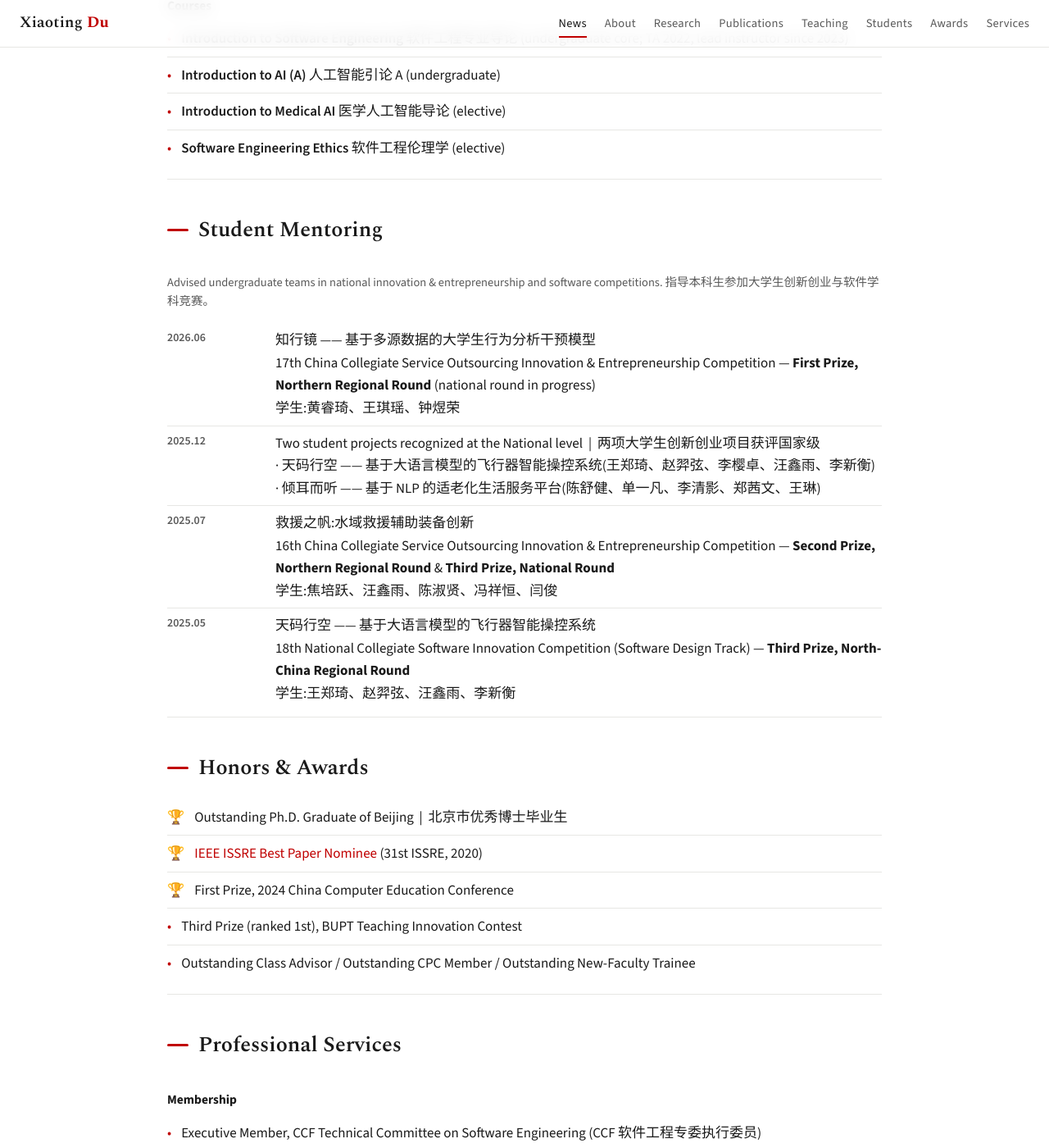
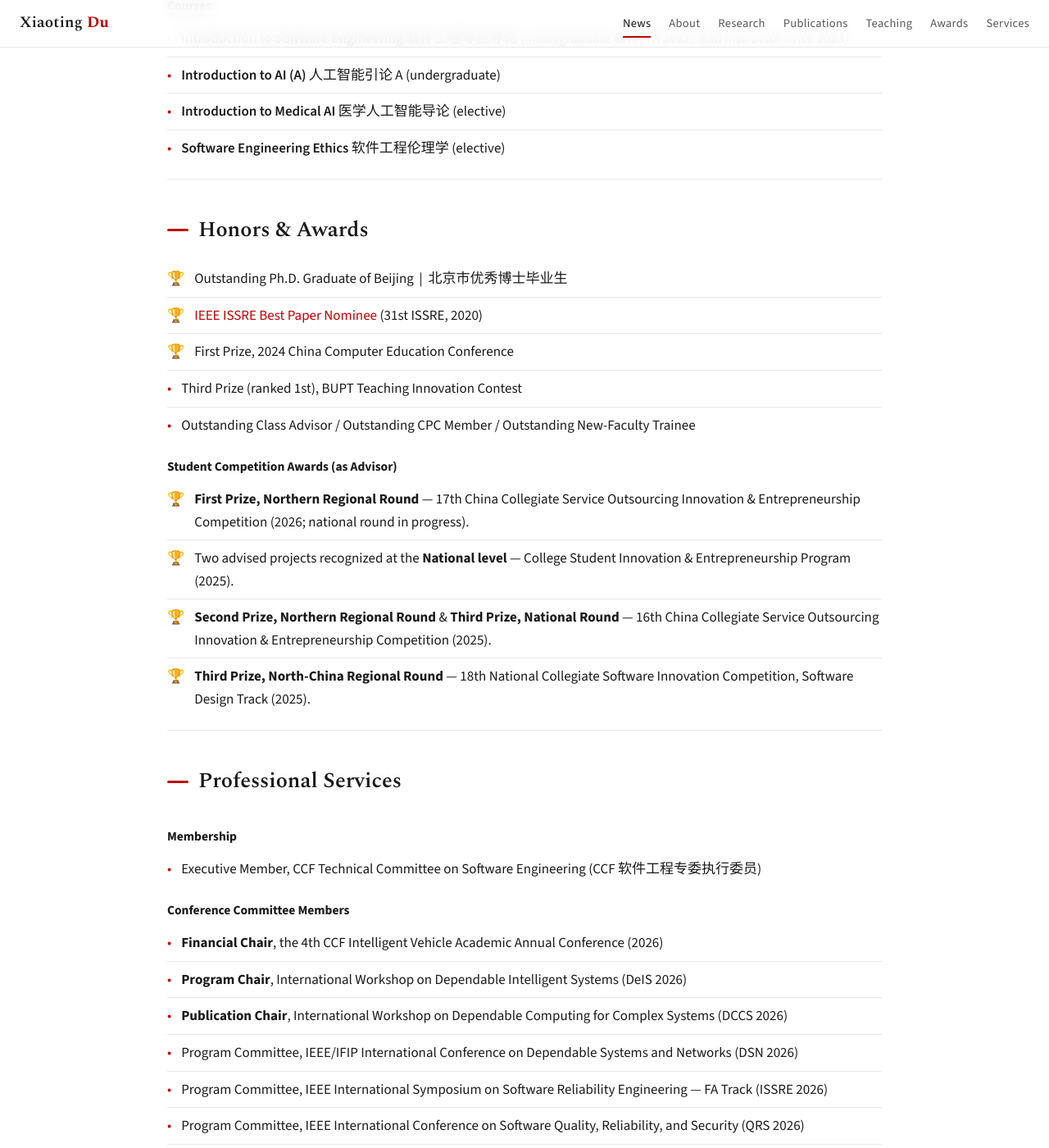
Before and after one commit to xiaotingdu/xiaotingdu.github.io, a Jekyll site: the page index.html, which Jekyll copies as it is, in a window 1280 px wide and 1400 px high, scrolled down 4099 px. Shown: the whole window at 82% size. Built offline with Jekyll 4.4.1, drawn with Linux system fonts in a browser that asks for light colours; a style sheet for code colours, icons or effects is not loaded.

Commit message:
feat: move student competition awards into Awards (English); drop Students section pending roster
Co-Authored-By: Claude Opus 4.8 <noreply@anthropic.com>
Claude-Session: https://claude.ai/code/session_01HHvSEjrXxiD74jJiDgt76N

```diff
--- a/index.html
+++ b/index.html
@@ -28,7 +28,6 @@
     <a href="#research">Research</a>
     <a href="#publications">Publications</a>
     <a href="#teaching">Teaching</a>
-    <a href="#students">Students</a>
     <a href="#awards">Awards</a>
     <a href="#services">Services</a>
   </div>
@@ -252,34 +251,6 @@
     </ul>
   </section>
 
-  <!-- ===================== Students ===================== -->
-  <section class="section reveal" id="students">
-    <h2>Student Mentoring</h2>
-    <p class="note">Advised undergraduate teams in national innovation &amp; entrepreneurship and software competitions. 指导本科生参加大学生创新创业与软件学科竞赛。</p>
-    <ul class="timeline">
-      <li><span class="yr">2026.06</span><span>
-        <span class="lead">知行镜 —— 基于多源数据的大学生行为分析干预模型</span><br>
-        17th China Collegiate Service Outsourcing Innovation &amp; Entrepreneurship Competition — <b>First Prize, Northern Regional Round</b> (national round in progress)<br>
-        <span class="zh-block">学生:黄睿琦、王琪瑶、钟煜荣</span>
-      </span></li>
-      <li><span class="yr">2025.12</span><span>
-        <span class="lead">Two student projects recognized at the National level &nbsp;|&nbsp; 两项大学生创新创业项目获评国家级</span><br>
-        <span class="zh-block">· 天码行空 —— 基于大语言模型的飞行器智能操控系统(王郑琦、赵羿弦、李樱卓、汪鑫雨、李新衡)</span><br>
-        <span class="zh-block">· 倾耳而听 —— 基于 NLP 的适老化生活服务平台(陈舒健、单一凡、李清影、郑茜文、王琳)</span>
-      </span></li>
-      <li><span class="yr">2025.07</span><span>
-        <span class="lead">救援之帆:水域救援辅助装备创新</span><br>
-        16th China Collegiate Service Outsourcing Innovation &amp; Entrepreneurship Competition — <b>Second Prize, Northern Regional Round</b> &amp; <b>Third Prize, National Round</b><br>
-        <span class="zh-block">学生:焦培跃、汪鑫雨、陈淑贤、冯祥恒、闫俊</span>
-      </span></li>
-      <li><span class="yr">2025.05</span><span>
-        <span class="lead">天码行空 —— 基于大语言模型的飞行器智能操控系统</span><br>
-        18th National Collegiate Software Innovation Competition (Software Design Track) — <b>Third Prize, North-China Regional Round</b><br>
-        <span class="zh-block">学生:王郑琦、赵羿弦、汪鑫雨、李新衡</span>
-      </span></li>
-    </ul>
-  </section>
-
   <!-- ===================== Awards ===================== -->
   <section class="section reveal" id="awards">
     <h2>Honors &amp; Awards</h2>
@@ -289,6 +260,14 @@
       <li><span class="bullet">&#127942;</span><span>First Prize, 2024 China Computer Education Conference</span></li>
       <li><span class="bullet">&bull;</span><span>Third Prize (ranked 1st), BUPT Teaching Innovation Contest</span></li>
       <li><span class="bullet">&bull;</span><span>Outstanding Class Advisor / Outstanding CPC Member / Outstanding New-Faculty Trainee</span></li>
+    </ul>
+
+    <p class="subhead">Student Competition Awards (as Advisor)</p>
+    <ul class="list">
+      <li><span class="bullet">&#127942;</span><span><b>First Prize, Northern Regional Round</b> — 17th China Collegiate Service Outsourcing Innovation &amp; Entrepreneurship Competition (2026; national round in progress).</span></li>
+      <li><span class="bullet">&#127942;</span><span>Two advised projects recognized at the <b>National level</b> — College Student Innovation &amp; Entrepreneurship Program (2025).</span></li>
+      <li><span class="bullet">&#127942;</span><span><b>Second Prize, Northern Regional Round</b> &amp; <b>Third Prize, National Round</b> — 16th China Collegiate Service Outsourcing Innovation &amp; Entrepreneurship Competition (2025).</span></li>
+      <li><span class="bullet">&#127942;</span><span><b>Third Prize, North-China Regional Round</b> — 18th National Collegiate Software Innovation Competition, Software Design Track (2025).</span></li>
     </ul>
   </section>
 
```
